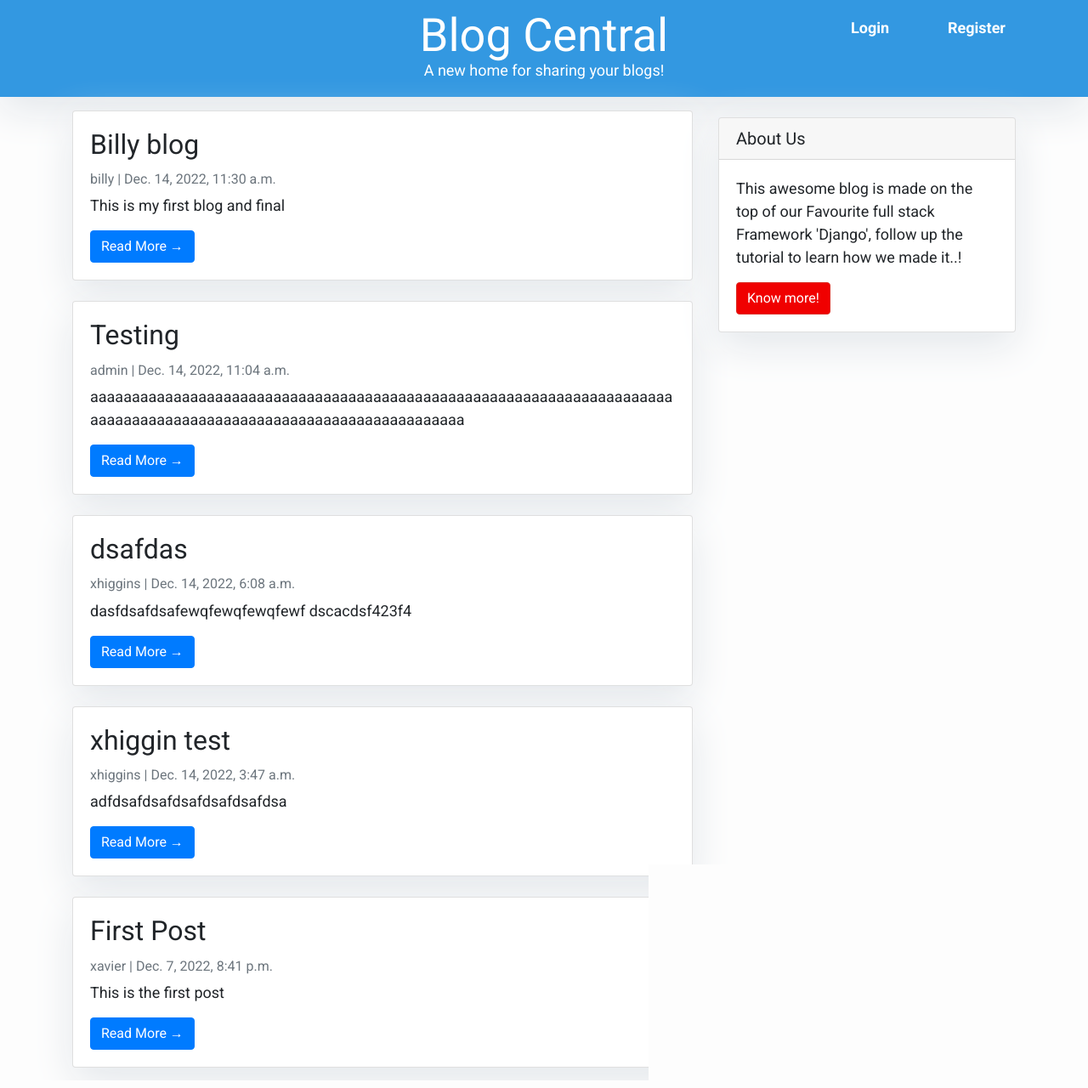
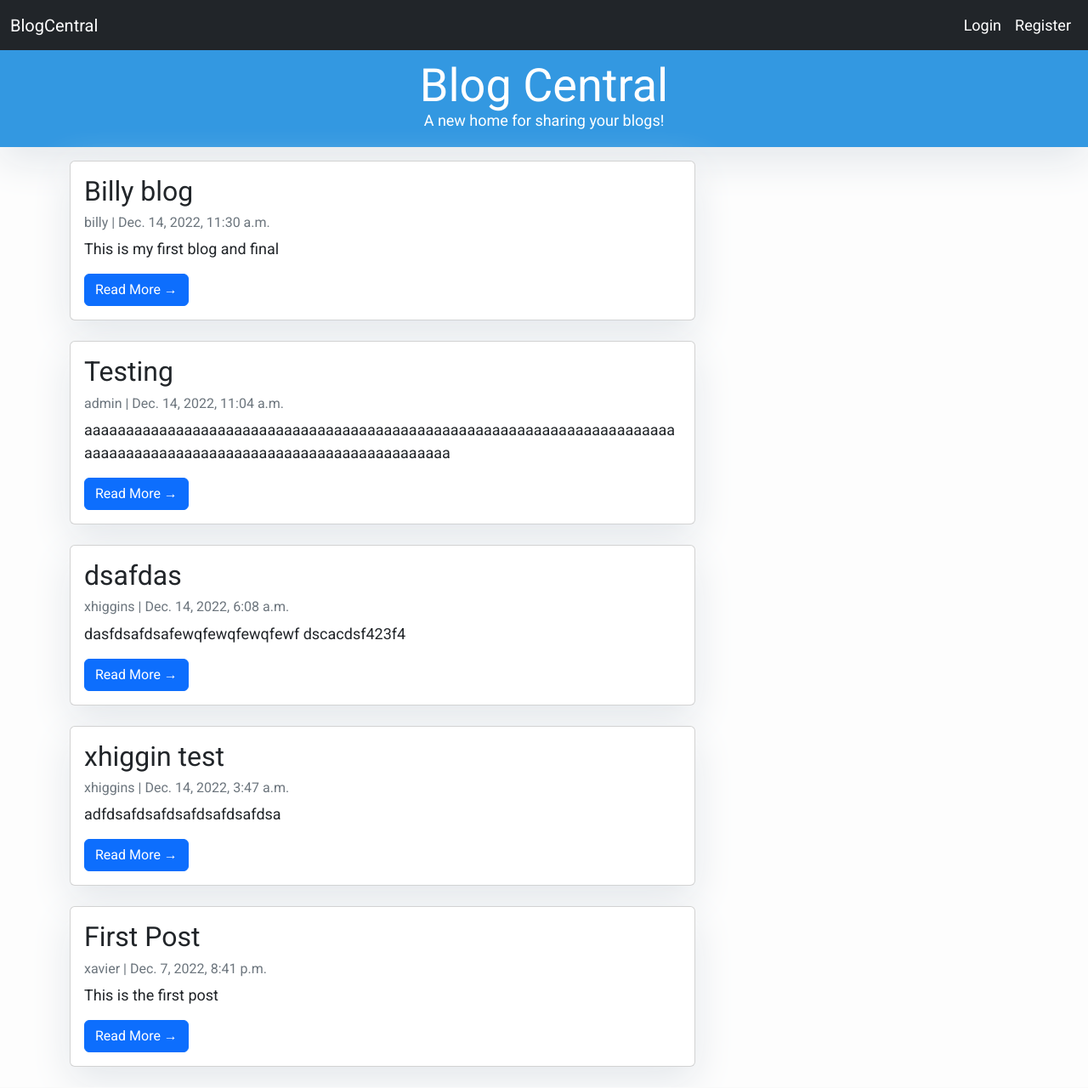
Before and after one commit to xavihigg/IT353-Blog, a Django app: page / in a window 1280 px wide. Shown: the whole page at 85% size. Run offline with Django 3.2, Linux system fonts and the light colour scheme; data comes from the database, SQL or seed files in the repository; both versions use the stored data as it was after the commit; some libraries are stand-ins or nearby versions.

Commit message:
finished

```diff
--- a/BlogKing/blog/models.py
+++ b/BlogKing/blog/models.py
@@ -1,6 +1,7 @@
 from django.db import models
 from django.contrib.auth.models import User
 from django.forms import ModelForm
+from django.urls import reverse
 
 STATUS = (
     (0,"Draft"),
@@ -16,6 +17,8 @@
     created_on = models.DateTimeField(auto_now_add=True)
     status = models.IntegerField(choices=STATUS, default=0)
 
+    def get_absolute_url(self):
+        return reverse("home")
     class Meta:
         ordering = ['-created_on']
 
--- a/BlogKing/blog/urls.py
+++ b/BlogKing/blog/urls.py
@@ -6,6 +6,11 @@
     path('register/', views.Register, name="register"),
     path('login/', views.my_login_view, name="login"),
 	path('logout/', views.my_logout_view, name="logout"),
+    path('post_create/', views.PostCreateForm.as_view(), name='post_create'),
     path('', views.PostList.as_view(), name='home'),
-    path('<slug:slug>/', views.PostDetail.as_view(), name='post_detail'),
+    path('home/', views.PostList.as_view(), name='home'),
+    path('post_detail/<slug:slug>/', views.PostDetail.as_view(), name='post_detail'),
+    path('post_edit/<slug:slug>/', views.PostEditForm.as_view(), name='post_edit'),
+    path('post_delete/<slug:slug>/', views.PostDeleteForm.as_view(), name='post_delete'),
+
 ]
--- a/BlogKing/blog/views.py
+++ b/BlogKing/blog/views.py
@@ -1,16 +1,25 @@
 from http.client import HTTPResponse
 from django.shortcuts import render, redirect
 from django.views import generic
+from django.views.generic import CreateView, UpdateView, DeleteView
 from .models import Post
 from django.contrib import messages
 from django.contrib.auth import authenticate, login, logout
 from django import forms
 from django.http import HttpResponseRedirect
 from django.contrib.auth.models import User
+from django.urls import reverse_lazy
+from .forms import PostForm
 
 
 class PostList(generic.ListView):
-    queryset = Post.objects.filter(status=1).order_by('-created_on')
+    def get_queryset(self):
+        if(self.request.user.is_authenticated):
+            return Post.objects.filter(author=self.request.user).order_by('-created_on')
+        else:
+            return Post.objects.filter(status=1).order_by('-created_on')
+
+
     template_name = 'index.html'
 
 class PostDetail(generic.DetailView):
@@ -20,6 +29,28 @@
 class UserCreationForm(forms.Form):
     Username = forms.CharField(label='Username', max_length=64)
     Password = forms.CharField(label='Password', max_length=32)
+
+class PostCreateForm(CreateView):
+    model = Post
+    form_class = PostForm
+    template_name = 'post_create.html'
+    #fields = ['title', 'slug', 'content', 'status']
+
+    def form_valid(self, form):
+        form.instance.author = self.request.user
+        return super(PostCreateForm, self).form_valid(form)
+
+class PostEditForm(UpdateView):
+    model = Post
+    form_class = PostForm
+    template_name = 'post_edit.html'
+    #fields = ['title', 'slug', 'content', 'status']
+
+class PostDeleteForm(DeleteView):
+    model = Post
+    template_name = 'post_delete.html'
+    success_url = reverse_lazy('home')
+
 
 
 def Register(request):
--- a/BlogKing/templates/base.html
+++ b/BlogKing/templates/base.html
@@ -2,21 +2,16 @@
 <html>
   <head>
     <title>Blog King</title>
-
     <link
       href="https://fonts.googleapis.com/css?family=Roboto:400,700"
       rel="stylesheet">
     <meta name="google" content="notranslate" />
     <meta name="viewport" content="width=device-width, initial-scale=1" />
-    <link
-      rel="stylesheet"
-      href="https://maxcdn.bootstrapcdn.com/bootstrap/4.0.0/css/bootstrap.min.css"
-      integrity="sha384-Gn5384xqQ1aoWXA+058RXPxPg6fy4IWvTNh0E263XmFcJlSAwiGgFAW/dAiS6JXm"
-      crossorigin="anonymous"
-    />
+    <link href="https://cdn.jsdelivr.net/npm/bootstrap@5.2.3/dist/css/bootstrap.min.css" rel="stylesheet" integrity="sha384-rbsA2VBKQhggwzxH7pPCaAqO46MgnOM80zW1RWuH61DGLwZJEdK2Kadq2F9CUG65" crossorigin="anonymous">
   </head>
+  <body>
+  <script src="https://cdn.jsdelivr.net/npm/bootstrap@5.2.3/dist/js/bootstrap.bundle.min.js" integrity="sha384-kenU1KFdBIe4zVF0s0G1M5b4hcpxyD9F7jL+jjXkk+Q2h455rYXK/7HAuoJl+0I4" crossorigin="anonymous"></script>
 
-  <body>
   <style>
     body {
       font-family: "Roboto", sans-serif;
@@ -43,10 +38,39 @@
   </style>
 
     <!-- Navigation -->
+  <nav class="navbar navbar-expand-lg navbar-dark bg-dark">
+    <div class="container-fluid">
+      <a class="navbar-brand" href="{% url 'home' %}">BlogCentral</a>
+      <button class="navbar-toggler" type="button" data-bs-toggle="collapse" data-bs-target="#navbarNavDarkDropdown" aria-controls="navbarNavDarkDropdown" aria-expanded="false" aria-label="Toggle navigation">
+        <span class="navbar-toggler-icon"></span>
+      </button>
+      <div class="collapse navbar-collapse justify-content-end" id="navbarNavDarkDropdown">
+        <ul class="navbar-nav ml-auto">
+          {% if user.is_authenticated %}
+          <li class="nav-item dropdown">
+            <a class="nav-link dropdown-toggle" href="" role="button" data-bs-toggle="dropdown" aria-expanded="false">
+              {{user.get_username}}
+            </a>
+            <ul class="dropdown-menu dropdown-menu-dark">
+              <li><a class="dropdown-item" href="/logout">Logout</a></li>
+            </ul>
+          {% else %}
+            <li class="nav-item text-white">
+              <a class="nav-link text-white font-weight-bold" href="/login">Login</a>
+            </li>
+            <li class="nav-item text-white">
+              <a class="nav-link text-white font-weight-bold" href="/register">Register</a>
+            </li>
+          {% endif %}
+        </ul>
+      </div>
+    </div>
+  </nav>
 
 
   {% block content %}
 <!-- Content Goes here -->
+
   {% endblock content %}
 
   </body>
--- a/BlogKing/templates/index.html
+++ b/BlogKing/templates/index.html
@@ -2,13 +2,11 @@
 
 {% block content %}
 <style>
-
 body {
 	font-family: "Roboto", sans-serif;
 	font-size: 18px;
 	background-color: #fdfdfd;
 }
-
 .head_text{
     color: white;
   }
@@ -26,29 +24,24 @@
 						<h3 style="text-align:center; color:White; font-size:300%;">Blog Central</h3>
 						<p style="text-align:center; line-height: 0px; color:White;">A new home for sharing your blogs!
 						</p>
-					{% if user.is_authenticated %}
-						<a href="/logout" class="button" style="position:absolute; left:94%; top:10%; border:none; background-color:none; color:white; text-decoration:none; font-weight:bold;">Logout</a>
-					{% else %}
-					    <a href="/login" class="button" style="position:absolute; left:88%; top:10%; border:none; background-color:none; color:white; text-decoration:none; font-weight:bold;">Login</a>
-						<a href="/register" class="button" style="position:absolute; left:100%; top:10%; border:none; background-color:none; color:white; text-decoration:none; font-weight:bold;">Register</a>
-					{% endif %}
-					</div>
 					</div>
 				</div>
 			</div>
 	</div>
 </header>
 {% if user.is_authenticated %}
-			<a href="/newblog" class="btn btn-primary" style="position:absolute; left:1.5%; top:25%; background-color:green; font-weight:bold">New Blog</a>
+<div class="container align-items-end">
+	<a href="/post_create" class="btn btn-primary " style="background-color:green; font-weight:bold">New Blog</a>
+<div>
+
 {% endif %}
 	<div class="container">
 		<div class="row">
-
 			<!-- Blog Entries Column -->
-				  <div class="col-md-8 mt-3 left">
+			<div class="col-md-8 mt-3 ">
 				{% if user.is_authenticated %}
 					{% for post in post_list %}
-					  	    {% if post.author == user.get_username %}
+						{% if post.author == user %}
 						<div class="card mb-4" >
 							<div class="card-body">
 								<h2 class="card-title">{{ post.title }}</h2>
@@ -56,8 +49,8 @@
 
 								<p class="card-text">{{post.content|slice:":200" }}</p>
 								<a href="{% url 'post_detail' post.slug  %}" class="btn btn-primary">Read More &rarr;</a>
-								<a href="[Link to page to edit blog]" class="btn btn-primary">Edit</a>
-							    <a href="[Link to view to delete the blog]" class="btn btn-primary">Delete</a>
+								<a href="{% url 'post_edit' post.slug %}" class="btn btn-primary">Edit</a>
+								<a href="{% url 'post_delete' post.slug %}" class="btn btn-primary">Delete</a>
 							</div>
 						</div>
 						{% endif %}
@@ -75,11 +68,7 @@
 						</div>
 					{% endfor %}
 				{% endif %}
-
 			</div>
-                {% block sidebar %}
-                {% include 'sidebar.html' %}
-                {% endblock sidebar %}
 		</div>
     </div>
 {%endblock%}
--- a/BlogKing/templates/post_detail.html
+++ b/BlogKing/templates/post_detail.html
@@ -7,9 +7,11 @@
         <h1>{% block title %} {{ object.title }} {% endblock title %}</h1>
         <p class=" text-muted">{{ post.author }} | {{ post.created_on }}</p>
         <p class="card-text ">{{ object.content | safe }}</p>
+        {% if user.is_authenticated %}
+          <a href="{% url 'post_edit' post.slug %}" class="btn btn-primary">Edit</a>
+        {% endif %}
       </div>
     </div>
-    {% block sidebar %} {% include 'sidebar.html' %} {% endblock sidebar %}
   </div>
 </div>
 
--- a/BlogKing/templates/register.html
+++ b/BlogKing/templates/register.html
@@ -1,3 +1,4 @@
+{% extends 'base.html' %} {% block content %}
 <!DOCTYPE html>
 <html>
 <head>
@@ -79,3 +80,4 @@
 
 </body>
 </html>
+{% endblock content %}
--- a/BlogKing/templates/sidebar.html
+++ /dev/null
@@ -1,22 +0,0 @@
-{% block sidebar %}
-
-<style>
-        .card{
-            box-shadow: 0 16px 48px #E3E7EB;
-        }
-
-</style>
-
-<!-- Sidebar Widgets Column -->
-<div class="col-md-4 float-right ">
-<div class="card my-4">
-        <h5 class="card-header">About Us</h5>
-    <div class="card-body">
-        <p class="card-text"> This awesome blog is made on the top of our Favourite full stack Framework 'Django', follow up the tutorial to learn how we made it..!</p>
-        <a href="#"
-           class="btn btn-danger">Know more!</a>
-    </div>
-</div>
-</div>
-
-{% endblock sidebar %}
```
Also changed, not shown: BlogKing/blog/forms.py (added, +14 -0 lines), BlogKing/templates/post_create.html (added, +25 -0 lines), BlogKing/templates/post_delete.html (added, +30 -0 lines), BlogKing/templates/post_edit.html (added, +25 -0 lines), BlogKing/db.sqlite3. Lines whose indentation alone changed are shown as unchanged.
